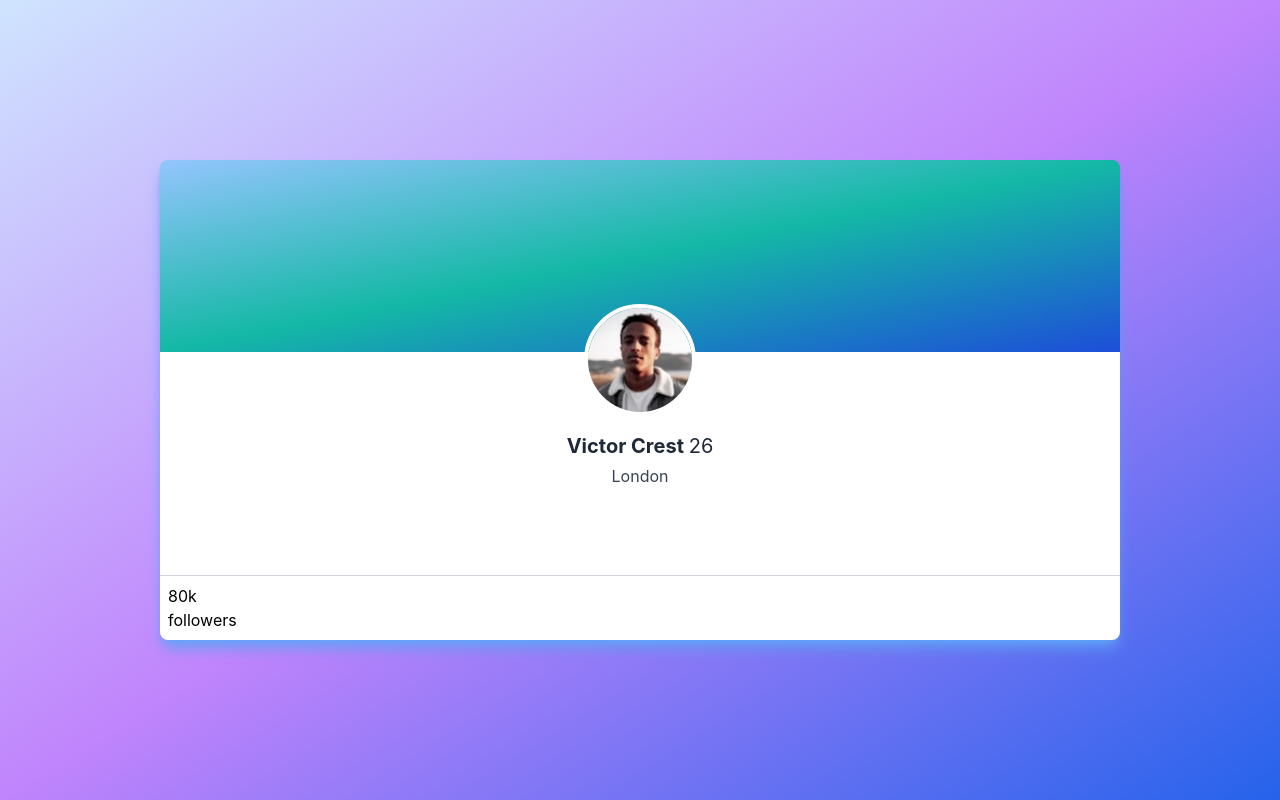
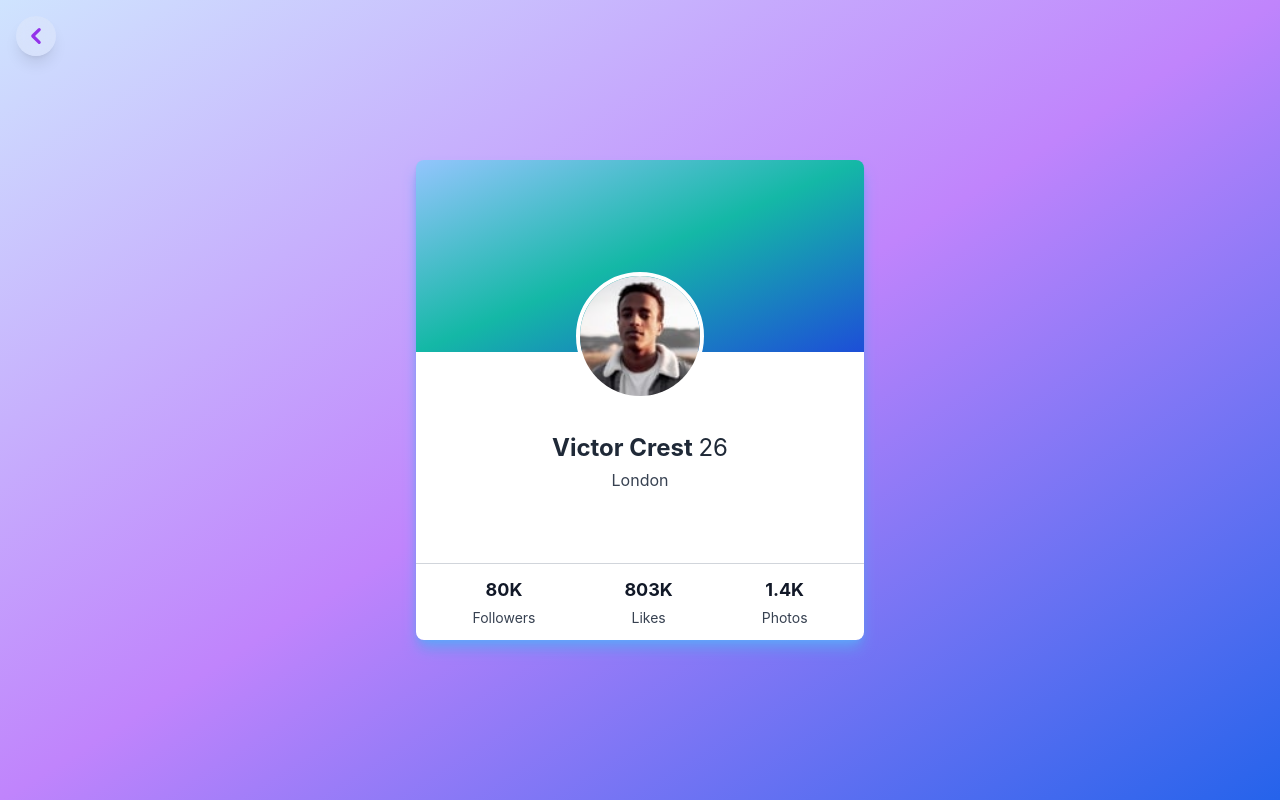
Before and after one commit to tolu-c/congenial-palm-tree, a React (Create React App) app: page /profile in a window 1280 px wide. Built offline with nearby package versions, Linux system fonts and the light colour scheme.

Commit message:
profile card

```diff
--- a/src/components/profile-component/ProfileCard.js
+++ b/src/components/profile-component/ProfileCard.js
@@ -2,25 +2,41 @@ import victor from "../../images/image-victor.jpg";
 
 function ProfileCard() {
   return (
-    <div className="rounded-lg overflow-hidden w-3/4 h-3/5 shadow-lg drop-shadow-sm shadow-blue-400 relative">
+    <div className="rounded-lg overflow-hidden w-5/6 max-w-md h-3/5 shadow-lg drop-shadow-sm shadow-blue-400 relative">
       <div className="w-full h-2/5 bg-gradient-to-br from-blue-300 via-teal-500 to-blue-700"></div>
       <div className="bg-white w-full h-3/5 relative">
         <img
           src={victor}
           alt="victor"
-          className="h-28 w-28 rounded-full border-4 border-white absolute -top-12 left-0 right-0 overflow-hidden mx-auto"
+          className="h-28 w-28 md:h-32 md:w-32 rounded-full border-4 border-white absolute -top-16 md:-top-20 left-0 right-0 overflow-hidden mx-auto"
         />
-        <div className="top-20 absolute w-full text-center">
-          <h3 className="font-bold text-xl text-gray-800 capitalize">
+        <div className="top-16 md:top-20 absolute w-full text-center">
+          <h3 className="font-bold text-xl md:text-2xl text-gray-800 capitalize">
             victor crest <span className="font-normal">26</span>
           </h3>
           <p className="text-gray-700 font-normal capitalize mt-1">london</p>
         </div>
       </div>
-      <div className="absolute bottom-0 w-full border-t border-gray-300 p-2 py-4s flex items-center">
-        <div>
-          <h4>80k</h4>
-          <p>followers</p>
+      <div className="absolute bottom-0 w-full border-t border-gray-300 p-4 md:p-3 flex items-center justify-around">
+        <div className="flex flex-col gap-2 md:gap-1 items-center">
+          <h4 className="text-lg font-bold text-gray-900 uppercase">80k</h4>
+          <p className="text-gray-700 font-normal capitalize text-sm">
+            followers
+          </p>
+        </div>
+
+        <div className="flex flex-col gap-2 md:gap-1 items-center">
+          <h4 className="text-lg font-bold text-gray-900 uppercase">803k</h4>
+          <p className="text-gray-700 font-normal capitalize text-sm">
+            likes
+          </p>
+        </div>
+
+        <div className="flex flex-col gap-2 md:gap-1 items-center">
+          <h4 className="text-lg font-bold text-gray-900 uppercase">1.4k</h4>
+          <p className="text-gray-700 font-normal capitalize text-sm">
+            photos
+          </p>
         </div>
       </div>
     </div>
--- /dev/null
+++ b/src/components/ui/BackButton.js
@@ -0,0 +1,20 @@
+import { Link } from "react-router-dom";
+
+function BackButton() {
+  return (
+    <Link
+      to="/"
+      className="h-10 w-10 rounded-full bg-gray-100/25 backdrop-blur-lg shadow-lg flex items-center justify-center text-purple-600 absolute top-4 left-4"
+    >
+      <svg className="h-8 w-8" viewBox="0 0 20 20" fill="currentColor">
+        <path
+          fillRule="evenodd"
+          d="M12.707 5.293a1 1 0 010 1.414L9.414 10l3.293 3.293a1 1 0 01-1.414 1.414l-4-4a1 1 0 010-1.414l4-4a1 1 0 011.414 0z"
+          clipRule="evenodd"
+        />
+      </svg>
+    </Link>
+  );
+}
+
+export default BackButton;
--- a/src/pages/profile-page/ProfileHome.js
+++ b/src/pages/profile-page/ProfileHome.js
@@ -1,7 +1,9 @@
 import ProfileCard from "../../components/profile-component/ProfileCard";
+import BackButton from "../../components/ui/BackButton";
 
 function ProfileHome() {
   return <main className="bg-gradient-to-br from-blue-200/75 via-purple-400 to-blue-600 flex items-center justify-center h-screen">
+      <BackButton />
       <ProfileCard />
   </main>;
 }
```
